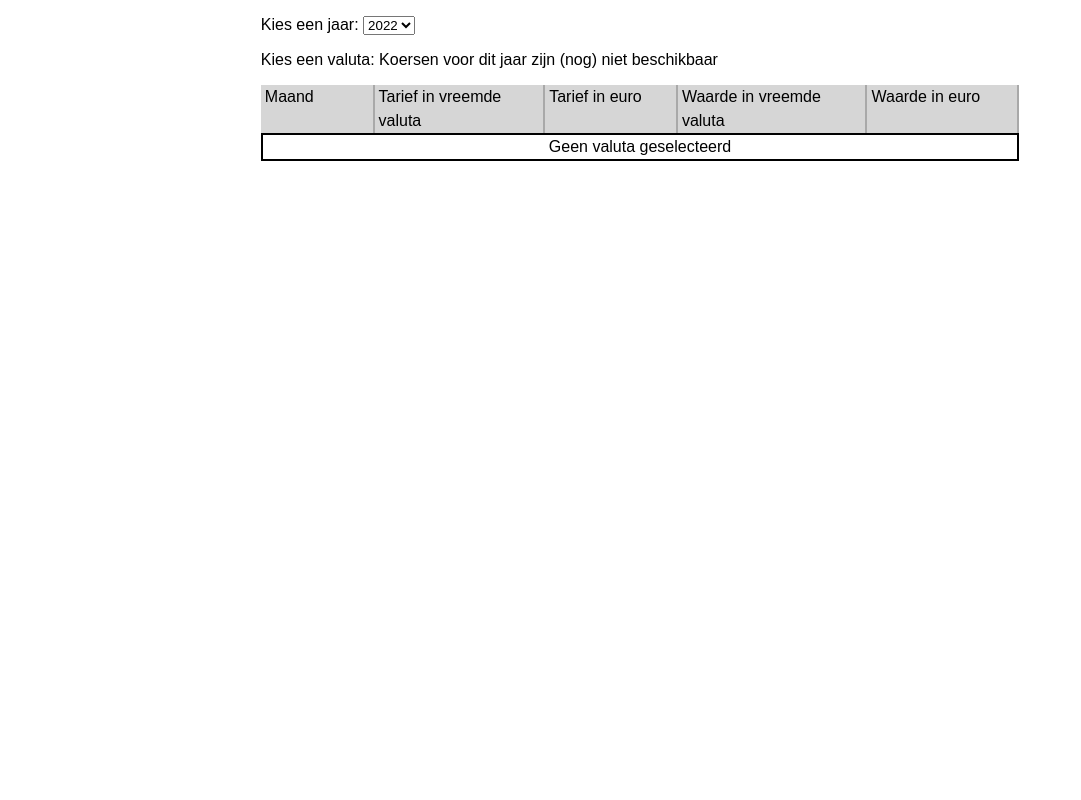
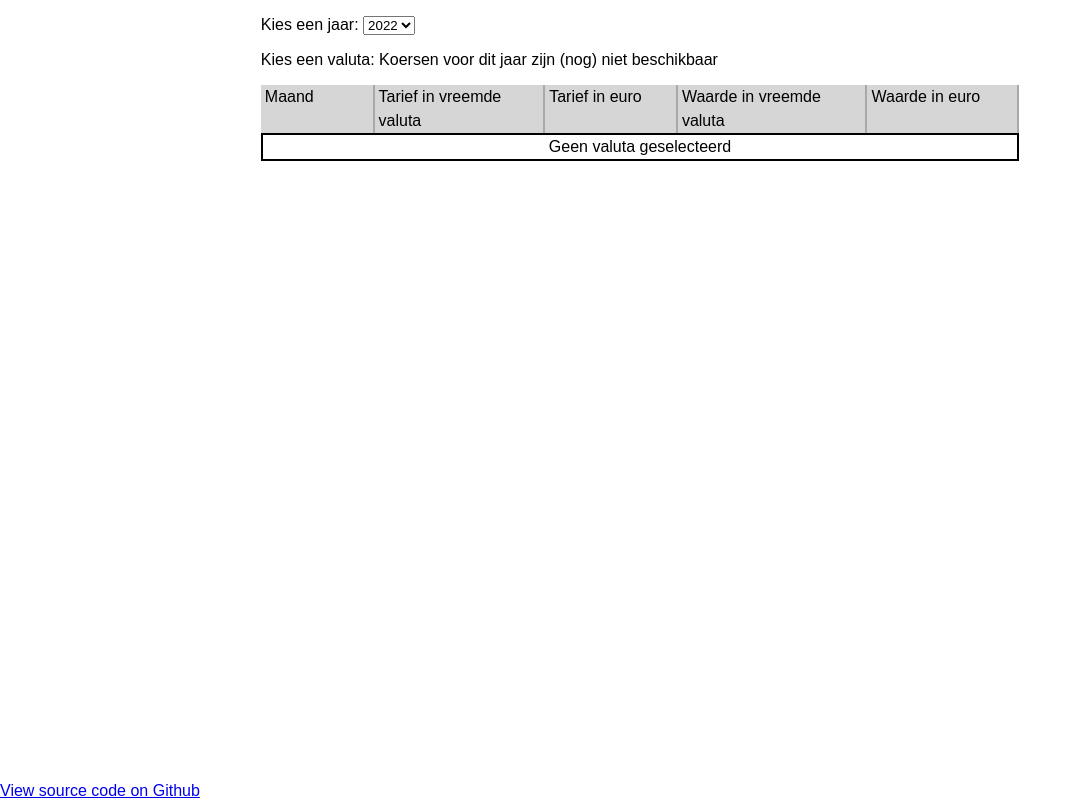
Before and after one commit to datdenkikniet/wisselkoers.datdenkikniet.nl, a plain HTML site: page index.html in a window 1280 px wide. Shown: the whole page, without its empty margins (0-1081 px from the left). Drawn offline with Linux system fonts and the light colour scheme; no server answers.

Commit message:
Add footer

```diff
--- a/index.html
+++ b/index.html
@@ -29,4 +29,8 @@
             <div class="table-row table-column">Geen valuta geselecteerd</div>
         </div>
     </div>
+
+    <div class="footer">
+        <a href="https://github.com/datdenkikniet/wisselkoers.datdenkikniet.nl">View source code on Github</a>
+    </footer>
 </body>
--- a/style.css
+++ b/style.css
@@ -1,5 +1,12 @@
 body {
     font-family: sans-serif;
+    min-height: 90vh;
+}
+
+.footer {
+    position: absolute;
+    left: 0;
+    bottom: 0;
 }
 
 .container {
```
